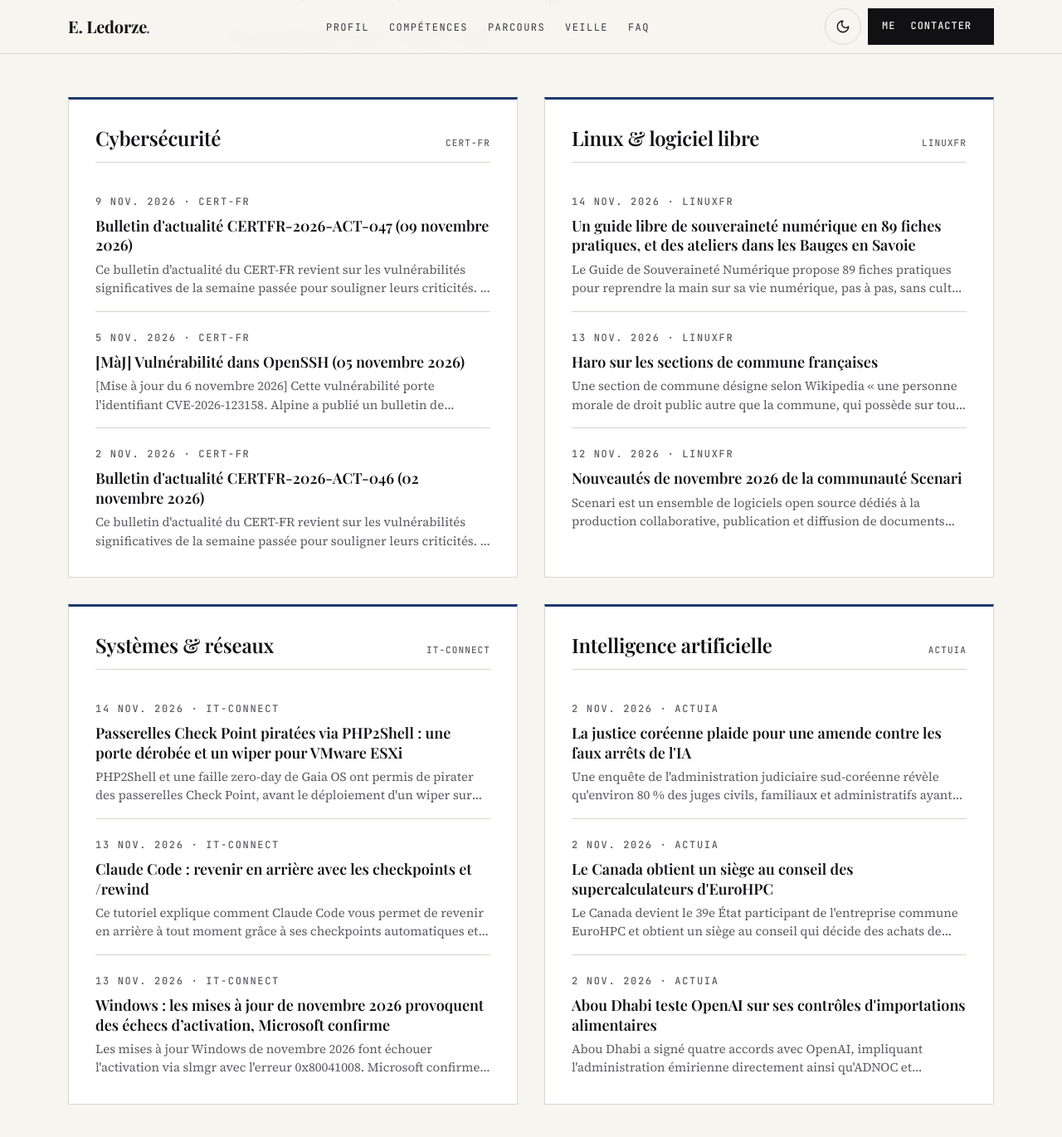
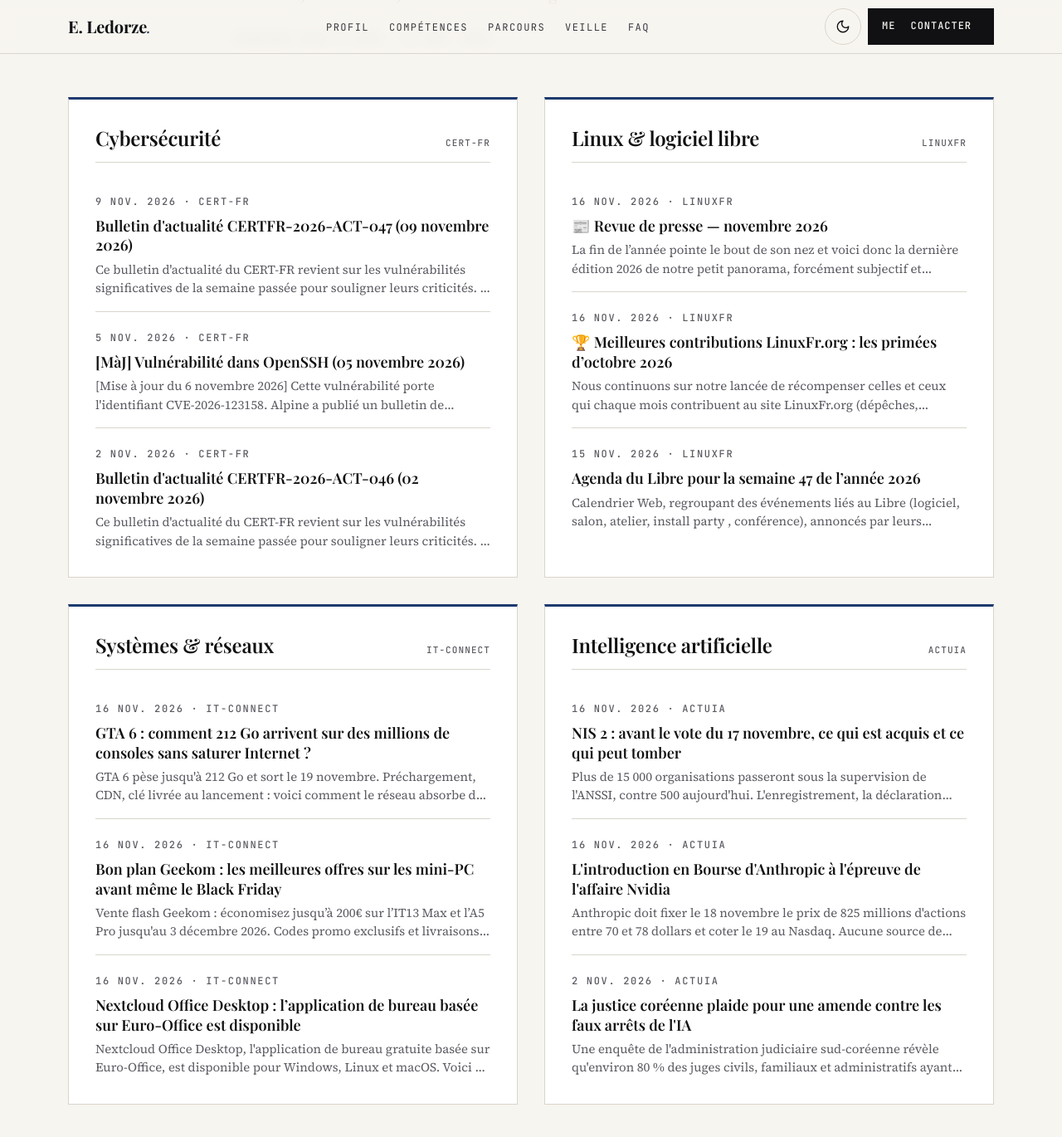
Before and after one commit to TheDringe54-lab/TheDringe54-lab.github.io, a Jekyll site: the page built from index.html, in a window 1280 px wide and 1400 px high, scrolled down 4307 px. Shown: the top 1370 px of the window at 83% size. Built offline with Jekyll 4.4.1, drawn with Linux system fonts in a browser that asks for light colours.

Commit message:
Veille techno : mise à jour automatique

```diff
--- a/_data/veille.json
+++ b/_data/veille.json
@@ -1,5 +1,5 @@
 {
-  "mise_a_jour": "2026-11-15",
+  "mise_a_jour": "2026-11-16",
   "themes": [
     {
       "id": "cyber",
@@ -35,25 +35,25 @@
       "titre_en": "Linux & open source",
       "articles": [
         {
-          "titre": "Un guide libre de souveraineté numérique en 89 fiches pratiques, et des ateliers dans les Bauges en Savoie",
-          "lien": "https://linuxfr.org/news/un-guide-libre-de-souverainete-numerique-en-89-fiches-pratiques-et-des-ateliers-dans-les-bauges-en-savoie",
+          "titre": "📰 Revue de presse — novembre 2026",
+          "lien": "https://linuxfr.org/news/revue-de-presse-novembre-2026",
           "source": "LinuxFR",
-          "date": "2026-11-14",
-          "resume": "Le Guide de Souveraineté Numérique propose 89 fiches pratiques pour reprendre la main sur sa vie numérique, pas à pas, sans culte de la pureté ni paranoïa. Il…"
+          "date": "2026-11-16",
+          "resume": "La fin de l’année pointe le bout de son nez et voici donc la dernière édition 2026 de notre petit panorama, forcément subjectif et parti{e,a}l, de la presse…"
         },
         {
-          "titre": "Haro sur les sections de commune françaises",
-          "lien": "https://linuxfr.org/news/haro-sur-les-sections-de-commune-francaises",
+          "titre": "🏆 Meilleures contributions LinuxFr.org : les primées d’octobre 2026",
+          "lien": "https://linuxfr.org/news/meilleures-contributions-linuxfr-org-les-primees-d-octobre-2026",
           "source": "LinuxFR",
-          "date": "2026-11-13",
-          "resume": "Une section de commune désigne selon Wikipedia « une personne morale de droit public autre que la commune, qui possède sur tout ou partie du territoire…"
+          "date": "2026-11-16",
+          "resume": "Nous continuons sur notre lancée de récompenser celles et ceux qui chaque mois contribuent au site LinuxFr.org (dépêches, commentaires, logo, journaux…"
         },
         {
-          "titre": "Nouveautés de novembre 2026 de la communauté Scenari",
-          "lien": "https://linuxfr.org/news/nouveautes-de-novembre-2026-de-la-communaute-scenari",
+          "titre": "Agenda du Libre pour la semaine 47 de l’année 2026",
+          "lien": "https://linuxfr.org/news/agenda-du-libre-pour-la-semaine-47-de-l-annee-2026",
           "source": "LinuxFR",
-          "date": "2026-11-12",
-          "resume": "Scenari est un ensemble de logiciels open source dédiés à la production collaborative, publication et diffusion de documents multi-support . Vous rédigez une…"
+          "date": "2026-11-15",
+          "resume": "Calendrier Web, regroupant des événements liés au Libre (logiciel, salon, atelier, install party , conférence), annoncés par leurs organisateurs. Voici un…"
         }
       ]
     },
@@ -63,25 +63,25 @@
       "titre_en": "Systems & networks",
       "articles": [
         {
-          "titre": "Passerelles Check Point piratées via PHP2Shell : une porte dérobée et un wiper pour VMware ESXi",
-          "lien": "https://www.it-connect.fr/check-point-php2shell-wiper-esxi-tsga/",
+          "titre": "GTA 6 : comment 212 Go arrivent sur des millions de consoles sans saturer Internet ?",
+          "lien": "https://www.it-connect.fr/gta-6-prechargement-cdn-chiffrement/",
           "source": "IT-Connect",
-          "date": "2026-11-14",
-          "resume": "PHP2Shell et une faille zero-day de Gaia OS ont permis de pirater des passerelles Check Point, avant le déploiement d'un wiper sur un hôte VMware ESXi. Le post…"
+          "date": "2026-11-16",
+          "resume": "GTA 6 pèse jusqu'à 212 Go et sort le 19 novembre. Préchargement, CDN, clé livrée au lancement : voici comment le réseau absorbe des millions de…"
         },
         {
-          "titre": "Claude Code : revenir en arrière avec les checkpoints et /rewind",
-          "lien": "https://www.it-connect.fr/claude-code-revenir-en-arriere-avec-les-checkpoints-et-rewind/",
+          "titre": "Bon plan Geekom : les meilleures offres sur les mini-PC avant même le Black Friday",
+          "lien": "https://www.it-connect.fr/bon-plan-geekom-les-meilleures-offres-sur-les-mini-pc-avant-meme-le-black-friday/",
           "source": "IT-Connect",
-          "date": "2026-11-13",
-          "resume": "Ce tutoriel explique comment Claude Code vous permet de revenir en arrière à tout moment grâce à ses checkpoints automatiques et à la commande /rewind. Le post…"
+          "date": "2026-11-16",
+          "resume": "Vente flash Geekom : économisez jusqu’à 200€ sur l’IT13 Max et l’A5 Pro jusqu'au 3 décembre 2026. Codes promo exclusifs et livraisons gratuites. Le post Bon…"
         },
         {
-          "titre": "Windows : les mises à jour de novembre 2026 provoquent des échecs d’activation, Microsoft confirme",
-          "lien": "https://www.it-connect.fr/windows-activation-slmgr-erreur-080041008/",
+          "titre": "Nextcloud Office Desktop : l’application de bureau basée sur Euro-Office est disponible",
+          "lien": "https://www.it-connect.fr/nextcloud-office-desktop-euro-office-disponible/",
           "source": "IT-Connect",
-          "date": "2026-11-13",
-          "resume": "Les mises à jour Windows de novembre 2026 font échouer l'activation via slmgr avec l'erreur 0x80041008. Microsoft confirme le bug et prépare un correctif. Le…"
+          "date": "2026-11-16",
+          "resume": "Nextcloud Office Desktop, l'application de bureau gratuite basée sur Euro-Office, est disponible pour Windows, Linux et macOS. Voici ce qu'il faut retenir. Le…"
         }
       ]
     },
@@ -91,25 +91,25 @@
       "titre_en": "Artificial intelligence",
       "articles": [
         {
+          "titre": "NIS 2 : avant le vote du 17 novembre, ce qui est acquis et ce qui peut tomber",
+          "lien": "https://www.actuia.com/actualite/nis-2-avant-le-vote-du-17-novembre-ce-qui-est-acquis-et-ce-qui-peut-tomber/",
+          "source": "ActuIA",
+          "date": "2026-11-16",
+          "resume": "Plus de 15 000 organisations passeront sous la supervision de l'ANSSI, contre 500 aujourd'hui. L'enregistrement, la déclaration d'incident en 24 heures, 72…"
+        },
+        {
+          "titre": "L'introduction en Bourse d'Anthropic à l'épreuve de l'affaire Nvidia",
+          "lien": "https://www.actuia.com/actualite/lintroduction-en-bourse-danthropic-a-lepreuve-de-laffaire-nvidia/",
+          "source": "ActuIA",
+          "date": "2026-11-16",
+          "resume": "Anthropic doit fixer le 18 novembre le prix de 825 millions d'actions entre 70 et 78 dollars et coter le 19 au Nasdaq. Aucune source de référence n'évoque de…"
+        },
+        {
           "titre": "La justice coréenne plaide pour une amende contre les faux arrêts de l'IA",
           "lien": "https://www.actuia.com/actualite/la-justice-coreenne-plaide-pour-une-amende-contre-les-faux-arrets-de-lia/",
           "source": "ActuIA",
           "date": "2026-11-02",
           "resume": "Une enquête de l'administration judiciaire sud-coréenne révèle qu'environ 80 % des juges civils, familiaux et administratifs ayant répondu ont reçu des…"
-        },
-        {
-          "titre": "Le Canada obtient un siège au conseil des supercalculateurs d'EuroHPC",
-          "lien": "https://www.actuia.com/actualite/le-canada-obtient-un-siege-au-conseil-des-supercalculateurs-deurohpc/",
-          "source": "ActuIA",
-          "date": "2026-11-02",
-          "resume": "Le Canada devient le 39e État participant de l'entreprise commune EuroHPC et obtient un siège au conseil qui décide des achats de supercalculateurs et des…"
-        },
-        {
-          "titre": "Abou Dhabi teste OpenAI sur ses contrôles d'importations alimentaires",
-          "lien": "https://www.actuia.com/actualite/abou-dhabi-teste-openai-sur-ses-controles-dimportations-alimentaires/",
-          "source": "ActuIA",
-          "date": "2026-11-02",
-          "resume": "Abou Dhabi a signé quatre accords avec OpenAI, impliquant l'administration émirienne directement ainsi qu'ADNOC et Mubadala via Inception42 (G42). Un premier…"
         }
       ]
     }
```
